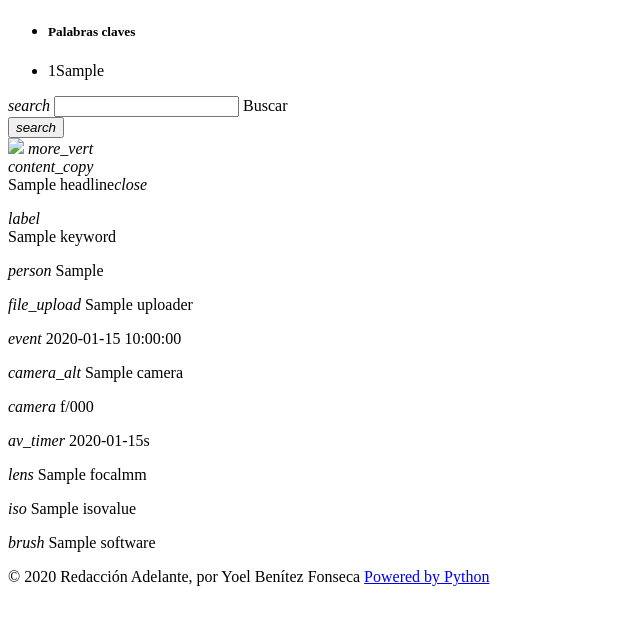
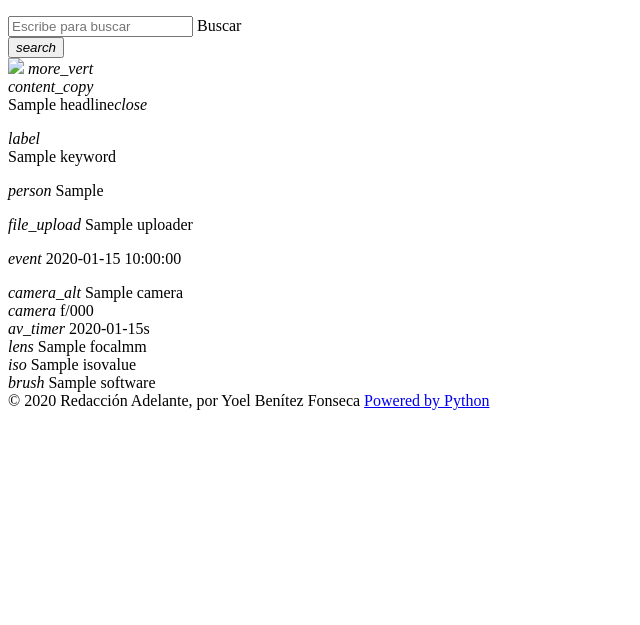
Before and after one commit to ybenitezf/redaccion, a Flask app: template app/application/photostore/templates/photostore/search.html in a window 1280 px wide. Shown: the part 26-651 px from the top of the page, without its empty margins (0-640 px from the left). Run offline with Flask 2, Linux system fonts and the light colour scheme; a user stored in the database is signed in; tables that the repository leaves empty hold one stand-in row (values such as "Sample post"); the template is opened without the code that fills it: values that come from a table or form of the project are taken from there, most other values are stand-ins (such as "Sample title", 1, 10 or a date in 2020); parts of the project's set-up code (start-up, migrations or seed data) failed here and were passed over.

Commit message:
Mejor organizacion de los js

```diff
--- /dev/null
+++ b/app/application/photostore/templates/photostore/_foto_gallery.html
@@ -0,0 +1,39 @@
+<div class="gallery--row">
+
+    {% for column in lista_fotos|slice(3) %}
+    <div class="gallery--col">
+        {% for foto in column %}
+            <div class="card">
+                <div class="card-image">
+                    <a href="{{ url_for('.photo_details', id=foto.md5) }}"><img src="{{ url_for('.photo_thumbnail', id=foto.md5) }}"></a>
+                    <a class="btn-floating btn-small halfway-fab waves-effect waves-light grey activator"><i class="material-icons">more_vert</i></a>
+                </div>
+                <div class="card-action">
+                    <a class="waves-effect waves-light btn btn-small"><i class="material-icons">content_copy</i></a>
+                </div>
+                <div class="card-reveal">
+                    <span class="card-title grey-text text-darken-4">{{ foto.headline }}<i class="material-icons right">close</i></span>
+                    <p>{{ render_excerpt(foto.excerpt)|safe }}</p>
+                    <i class="material-icons left">label</i>
+                    {% for k in foto.keywords %}
+                    <div class="chip">{{ k }}</div>
+                    {% endfor %}
+
+                    <p><i class="material-icons left">person</i> {{ foto.taken_by }}</p>
+                    <p><i class="material-icons left">file_upload</i> {{foto.uploader.name}}</p>
+                    <p><i class="material-icons left">event</i> {{foto.taken_on}}</p>
+                    <!-- opcionales -->
+                    {% if foto.camera %}<div class="exiftag"><i class="exificon material-icons">camera_alt</i> {{foto.camera}}</div>{% endif %}
+                    {% if foto.fnumber %}<div class="exiftag"><i class="exificon material-icons">camera</i> f/{{foto.fnumber}}</div>{% endif %}
+                    {% if foto.exposuretime %}<div class="exiftag"><i class="exificon material-icons">av_timer</i> {{foto.exposuretime}}s</div>{% endif %}
+                    {% if foto.focal %}<div class="exiftag"><i class="exificon material-icons">lens</i> {{foto.focal}}mm</div>{% endif %}
+                    {% if foto.isovalue %}<div class="exiftag"><i class="exificon material-icons">iso</i> {{foto.isovalue}}</div>{% endif %}
+                    {% if foto.software %}<div class="exiftag"><i class="exificon material-icons">brush</i> {{foto.software}}</div>{% endif %}
+                    <!-- en opcionales -->
+                </div>
+            </div>
+        {% endfor %}
+    </div>
+    {% endfor %}
+
+</div>
--- a/app/application/photostore/templates/photostore/search.html
+++ b/app/application/photostore/templates/photostore/search.html
@@ -1,4 +1,4 @@
-{% extends 'layout.html' %}
+{% extends 'layout_full.html' %}
 
 {% block page_title %}Buscar - Almacén de fotos{% endblock %}
 
@@ -22,8 +22,7 @@
     <form action="{{ url_for('.buscar_indice') }}" method="POST" class="col s12 px-5">
         {{ form.csrf_token }}
         <div class="col s11 input-field">
-            <i class="material-icons prefix">search</i>
-            <input id="userq_field" type="search" class="validate" name="userquery" value="{{ form.userquery.data or '' }}" required>
+            <input placeholder="Escribe para buscar" id="userq_field" type="search" class="validate" name="userquery" value="{{ form.userquery.data or '' }}" required>
             <label class="active" for="userq_field">Buscar</label>
         </div>
         <div class="col s1 input-field">
@@ -34,71 +33,22 @@
     </form>
 </div>
 
-<div class="row px-5">
-    {% if fotos %}
-    <div class="col s12">
-        <div class="photos-search-results">
-            {% for foto in fotos %}
-                <div class="card photo-search-results-item">
-                    <div class="card-image">
-                        <a href="{{ url_for('.photo_details', id=foto.md5) }}"><img src="{{ url_for('.photo_thumbnail', id=foto.md5) }}"></a>
-                        <a class="btn-floating halfway-fab waves-effect waves-light grey activator"><i class="material-icons">more_vert</i></a>
-                    </div>
-                    <div class="card-action">
-                        <a class="waves-effect waves-light btn"><i class="material-icons">content_copy</i></a>
-                    </div>
-                    <div class="card-reveal">
-                        <span class="card-title grey-text text-darken-4">{{ foto.headline }}<i class="material-icons right">close</i></span>
-                        <p>{{ render_excerpt(foto.excerpt)|safe }}</p>
-                        <i class="material-icons left">label</i>
-                        {% for k in foto.keywords %}
-                        <div class="chip">{{ k }}</div>
-                        {% endfor %}
+<div class="results-wrapper container">
 
-                        <p><i class="material-icons left">person</i> {{ foto.taken_by }}</p>
-                        <p><i class="material-icons left">file_upload</i> {{foto.uploader.name}}</p>
-                        <p><i class="material-icons left">event</i> {{foto.taken_on}}</p>
-                        <!-- opcionales -->
-                        {% if foto.camera %}<p><i class="material-icons left">camera_alt</i> {{foto.camera}}</p>{% endif %}
-                        {% if foto.fnumber %}<p><i class="material-icons left">camera</i> f/{{foto.fnumber}}</p>{% endif %}
-                        {% if foto.exposuretime %}<p><i class="material-icons left">av_timer</i> {{foto.exposuretime}}s</p>{% endif %}
-                        {% if foto.focal %}<p><i class="material-icons left">lens</i> {{foto.focal}}mm</p>{% endif %}
-                        {% if foto.isovalue %}<p><i class="material-icons left">iso</i> {{foto.isovalue}}</p>{% endif %}
-                        {% if foto.software %}<p><i class="material-icons left">brush</i> {{foto.software}}</p>{% endif %}
-                        <!-- en opcionales -->
-                    </div>
-                </div>
-            {% endfor %}
-        </div>
-    </div>
-    <!--
-    {% for foto in fotos %}
-    <div class="col s4">
-        <div class="card">
-            <div class="card-image">
-                <img src="{{ url_for('.photo_thumbnail', id=foto.md5) }}">
-                <a class="btn-floating halfway-fab waves-effect waves-light grey activator"><i class="material-icons">more_vert</i></a>
-            </div>
-            <div class="card-action">
-                <a class="waves-effect waves-light btn"><i class="material-icons">content_copy</i></a>
-            </div>
-            <div class="card-reveal">
-                <span class="card-title grey-text text-darken-4">{{ foto.headline }}<i class="material-icons right">close</i></span>
-                <p>{{ render_excerpt(foto.excerpt)|safe }}</p>
+        {% if fotos %}
+        <div class="row">
+            <div class="col s12">
+                <!-- resultados -->
+
+                {% with lista_fotos = fotos %}
+                    {% include "photostore/_foto_gallery.html" %}
+                {% endwith %}
+
             </div>
         </div>
-    </div>
-    {% endfor %}
-    -->
-    {% else %}
-        <div class="card col s12">
-            <div class="card-content">
-                <span class="card-title center-align">
-                {{"No se encontraron resultados" if form.userquery.data else "Escribe para buscar"}}
-                </span>
-            </div>
-        </div>
-    {% endif %}
+        {% endif %}
+
 </div>
 
+
 {% endblock content%}
--- a/app/application/photostore/templates/photostore/upload.html
+++ b/app/application/photostore/templates/photostore/upload.html
@@ -75,5 +75,5 @@
 
 
 {% block page_js %}
-<script src="{{ static_url_for('static', filename='js/photostore.js') }}"></script>
+<script src="{{ static_url_for('static', filename='js/photoupload.js') }}"></script>
 {% endblock %}
--- a/app/application/photostore/views.py
+++ b/app/application/photostore/views.py
@@ -107,7 +107,9 @@ def buscar_indice():
         results = s.search(qp.parse(userquery), groupedby="keywords")
         keywords_grp = results.groups("keywords")
         try:
-            photos = [Photo.query.get(r.get('md5')) for r in results]
+            from_search = [Photo.query.get(r.get('md5')) for r in results]
+            # clean up Nones, pueden venir de la busqueda
+            photos = [p for p in from_search if p]
         except Exception as e:
             current_app.logger.exception("Hay un problema aqui")
 
--- a/app/jsclient/src/controllers/editor_controller.js
+++ b/app/jsclient/src/controllers/editor_controller.js
@@ -12,7 +12,7 @@ import RawTool from '@editorjs/raw';
 
 const axios = require('axios').default;
 
-export default class extends Controller {
+export default class EditorController extends Controller {
 
   static targets = ["content", "headline", "creditline", "tags"]
 
--- a/app/jsclient/src/photostore/controllers/newcov_controller.js
+++ b/app/jsclient/src/controllers/newcov_controller.js
@@ -55,7 +55,7 @@ const restricciones = {
     }
 }
 
-export default class extends Controller {
+export default class  CoverageUploadController extends Controller {
 
     static targets = [
         "resumen", "tags", "headline", "creditline", "photos", "takenby"
--- a/app/jsclient/src/photostore/index.js
+++ /dev/null
@@ -1,6 +0,0 @@
-import { Application } from "stimulus";
-import { definitionsFromContext } from "stimulus/webpack-helpers";
-
-const photostoreapp = Application.start();
-const photostoreapp_ctx = require.context("./controllers", true, /\.js$/)
-photostoreapp.load(definitionsFromContext(photostoreapp_ctx))
--- a/app/jsclient/webpack.config.js
+++ b/app/jsclient/webpack.config.js
@@ -3,8 +3,8 @@ const path = require( 'path' );
 module.exports = {
     context: __dirname,
     entry: {
-      editorcomp: './src/editor.js',
-      photostore: './src/photostore/index.js'
+      editorcomp: './src/editorpage.js',
+      photoupload: './src/photostoreupload.js'
     },
     output: {
         path: path.resolve( __dirname, '../application/static/js' ),
```
Also changed, not shown: app/application/photostore/templates/photostore/index.html (+3 -13 lines), app/application/photostore/templates/photostore/mis_fotos.html (+5 -35 lines), app/jsclient/src/editor.js (deleted, +0 -10 lines), app/jsclient/src/editorpage.js (added, +12 -0 lines), app/jsclient/src/photostoreupload.js (added, +9 -0 lines), app/styles/photocoverage.scss (+30 -42 lines), app/application/photostore/templates/photostore/editar_cobertura.html (added), 2 other files.
